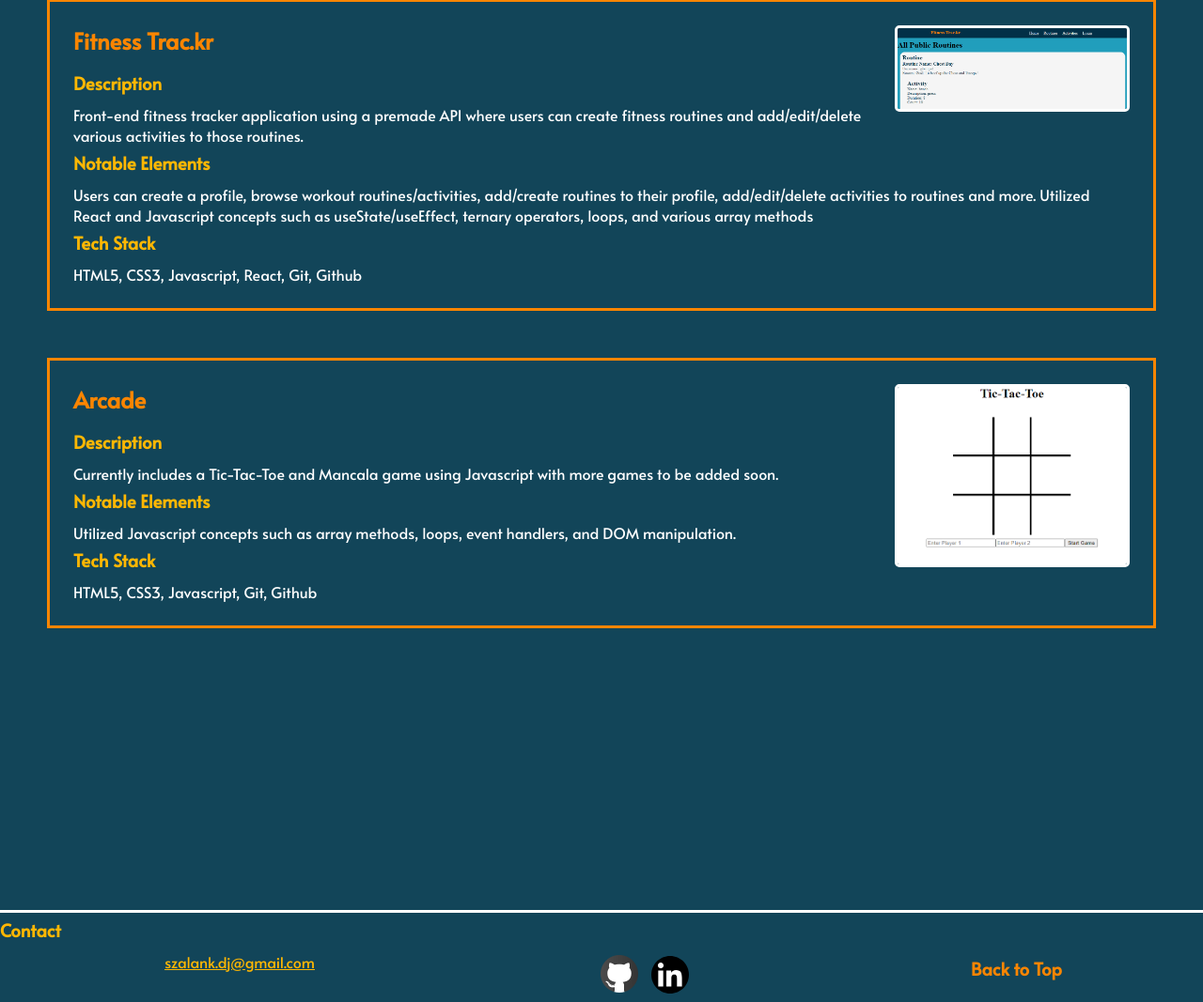
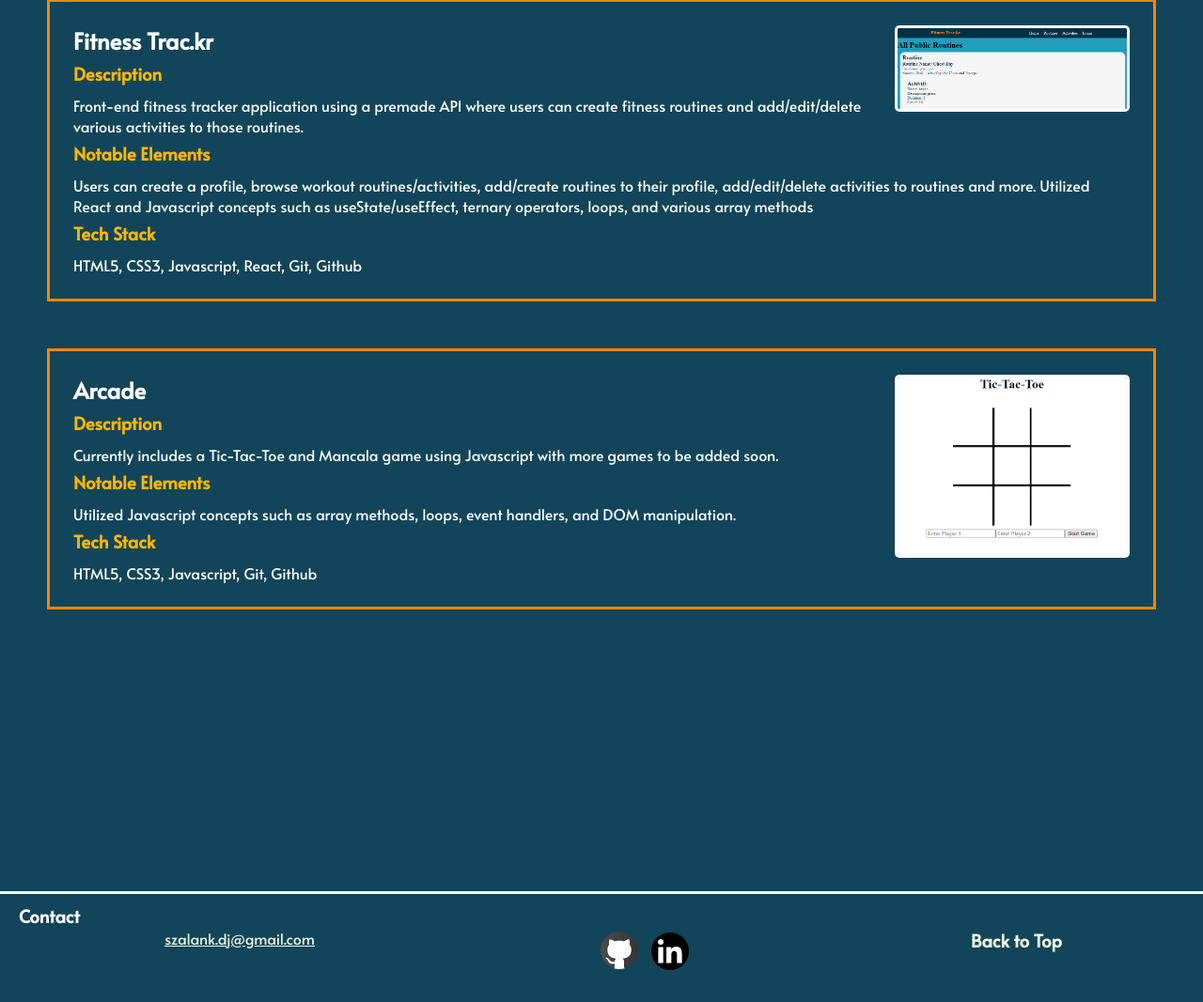
Before and after one commit to djszal/personal-portfolio-site, a plain HTML site: page portfolio.html in a window 1280 px wide. Shown: the part 568-1635 px from the top of the page at 94% size. After the commit the page ends 1610 px from the top, so only its background shows below. Drawn offline with Linux system fonts and the light colour scheme.

Commit message:
fixed styling for footer on all pages

```diff
--- a/portfolio.html
+++ b/portfolio.html
@@ -25,34 +25,34 @@
         <section>
             <div class="projects">
                 <a href="https://github.com/2211-team8-capstone/Ice-Factory-Outfitters" target="_blank"><img src="/media/ice-factory-outfitters.png" title="Ice Factoru Outfitters Portfolio Project"/></a>
-                <h2>Ice Factory Outfitters</h2>
-                    <h3>Description</h3>
+                <h2 class="project-title">Ice Factory Outfitters</h2>
+                    <h3 class="card-section-header">Description</h3>
                     <p> Full stack ecommerce website featuring a complete line of ice hockey equipment that customers can browse and purchase.</p>
-                    <h3>Notable Elements</h3>
+                    <h3 class="card-section-header">Notable Elements</h3>
                     <p>Developed functional features within a team of 4 developers to include browsing products by category, creating a user profile, adding/modifying products in user’s cart, and checking out the user’s cart.</p>
-                    <h3>Tech Stack</h3>
+                    <h3 class="card-section-header">Tech Stack</h3>
                     <p>HTML5, CSS3, Javascript, React, Git, Github, REST API </p>
                 </div>
 
                 <div class="projects">
                     <a href="https://github.com/djszal/fitness-tracker-react" target="_blank"><img src="/media/FitnessT.png" title="Fitness Tracker Portfolio Project"/></a>
                     <h2>Fitness Trac.kr</h2>
-                    <h3>Description</h3>
+                    <h3 class="card-section-header">Description</h3>
                     <p>Front-end fitness tracker application using a premade API where users can create fitness routines and add/edit/delete various activities to those routines.</p>
-                    <h3>Notable Elements</h3>
+                    <h3 class="card-section-header">Notable Elements</h3>
                     <p>Users can create a profile, browse workout routines/activities, add/create routines to their profile, add/edit/delete activities to routines and more. Utilized React and Javascript concepts such as useState/useEffect, ternary operators, loops, and various array methods </p>
-                    <h3>Tech Stack</h3>
+                    <h3 class="card-section-header">Tech Stack</h3>
                     <p>HTML5, CSS3, Javascript, React, Git, Github </p>
                 </div>
 
                 <div class="projects">
                     <a href="https://github.com/djszal/arcade" target="_blank"><img src="/media/Tic-Tac-Toe-img.png" title="Arcade Portfolio Project"/></a>
                     <h2>Arcade</h2>
-                    <h3>Description</h3>
+                    <h3 class="card-section-header">Description</h3>
                     <p>Currently includes a Tic-Tac-Toe and Mancala game using Javascript with more games to be added soon. </p>
-                    <h3>Notable Elements</h3>
+                    <h3 class="card-section-header">Notable Elements</h3>
                     <p>Utilized Javascript concepts such as array methods, loops, event handlers, and DOM manipulation.</p>
-                    <h3>Tech Stack</h3>
+                    <h3 class="card-section-header">Tech Stack</h3>
                     <p>HTML5, CSS3, Javascript, Git, Github </p>
                 </div>
         </section>
--- a/styling/about.css
+++ b/styling/about.css
@@ -97,10 +97,7 @@ a:hover{
     margin-left: 200px ;
 }
 
-h3{
-    color: #fb8500;
 
-}
 
 
 
@@ -127,8 +124,13 @@ footer{
 
 }
 
+
+#contact-header{
+    margin-top: 10px;
+    margin-left: 20px;
+}
 #email {
-    color: #ffb703;
+    color: #EFF6E0;
 }
 
 #email:hover {
@@ -136,7 +138,7 @@ footer{
 }
 
 #back-to-top {
-    color: #fb8500;
+    color: #EFF6E0;
     text-decoration: none;
 
 }
--- a/styling/portfolio.css
+++ b/styling/portfolio.css
@@ -63,12 +63,12 @@ h1 {
 
 }
 
-h2 {
+.project-title {
     padding-bottom: 10px;
     color: #fb8500;
 }
 
-h3 {
+.card-section-header {
     padding-bottom: 10px;
     padding-top: 5px;
     color:#ffb703;
@@ -105,9 +105,12 @@ footer{
 }
 
 
-
+#contact-header{
+    margin-top: 10px;
+    margin-left: 20px;
+}
 #email {
-    color: #ffb703;
+    color: #EFF6E0;
 }
 
 #email:hover {
@@ -115,7 +118,7 @@ footer{
 }
 
 #back-to-top {
-    color: #fb8500;
+    color: #EFF6E0;
     text-decoration: none;
 
 }
```
